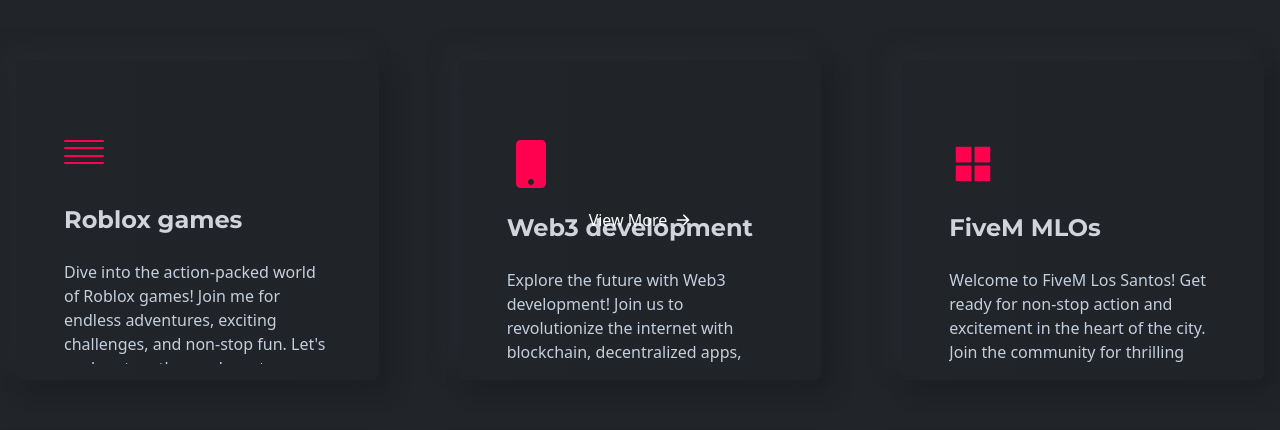
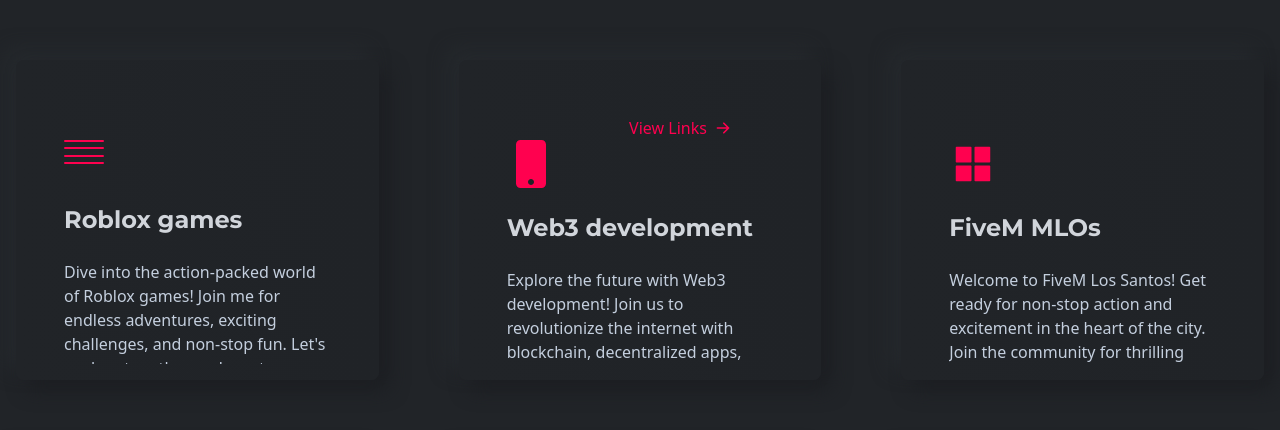
Before and after one commit to AbdulBareeh102/Deity-Portfolio, a React (Vite) app: page / in a window 1280 px wide. Shown: the part 801-1231 px from the top of the page. Built offline with nearby package versions, Linux system fonts and the light colour scheme.

Commit message:
edit code

```diff
--- a/src/components/Features/Card.jsx
+++ b/src/components/Features/Card.jsx
@@ -36,6 +36,17 @@
       className="relative w-70 px-12 h-80 py-10 rounded-lg shadow-shadowOne flex items-center bg-gradient-to-r from-bodyColor to-[#202327] group transition-colors duration-100 ease-in-out duration-200"
       onClick={handleClick}
     >
+      {/* Conditionally render the View More button at the top */}
+      {!showLinks && id === 4 && (
+        <div className="absolute flex items-center justify-center transition-opacity duration-300 ease-in-out top-10 left-10  w-full">
+          <div className="bg-white-500 bg-opacity-50 rounded-lg p-4">
+            <span className="text-designColor flex items-center justify-center">
+              View Links <HiArrowRight className="ml-2" />
+            </span>
+          </div>
+        </div>
+      )}
+
       <div
         className={`h-72 overflow-y-hidden ${showLinks ? "hidden" : "flex"}`}
       >
@@ -63,7 +74,7 @@
 
       {showLinks && links && (
         <div className="absolute inset-0 flex items-center justify-center bg-bodyColor-500 bg-opacity-50 rounded-lg p-4">
-          <div className="text-white">
+          <div className="text-designColor">
             {links.map((url, index) => (
               <div key={index}>
                 <a
@@ -78,17 +89,6 @@
           </div>
         </div>
       )}
-
-      {/* Conditionally render the View More button */}
-      {!showLinks && id === 4 && (
-        <div className="absolute inset-0 flex items-center justify-center transition-opacity duration-300 ease-in-out">
-          <div className="bg-bodyColor-500 bg-opacity-50 rounded-lg p-4">
-            <span className="text-white flex items-center justify-center">
-              View More <HiArrowRight className="ml-2" />
-            </span>
-          </div>
-        </div>
-      )}
     </div>
   );
 };
```
